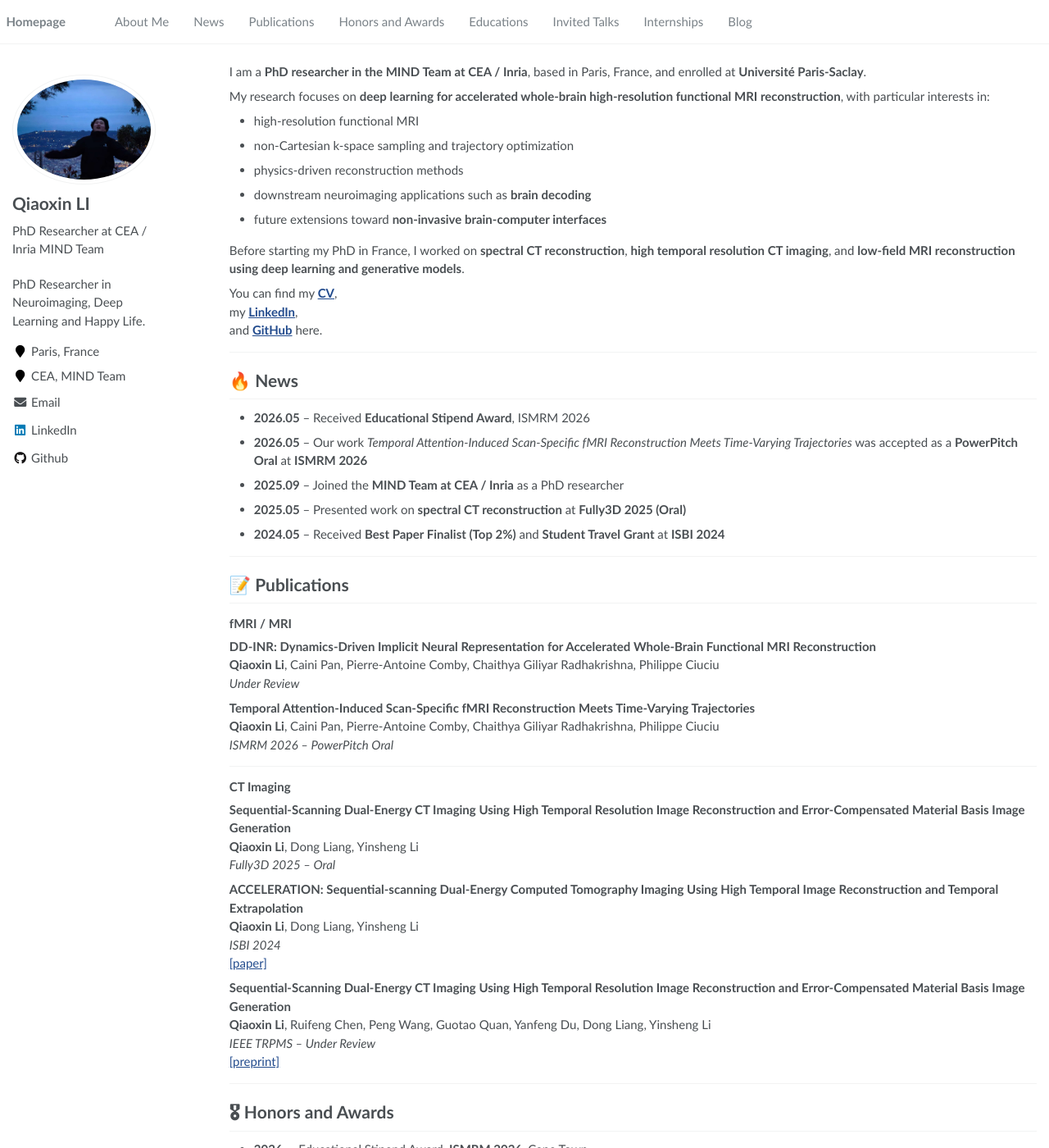
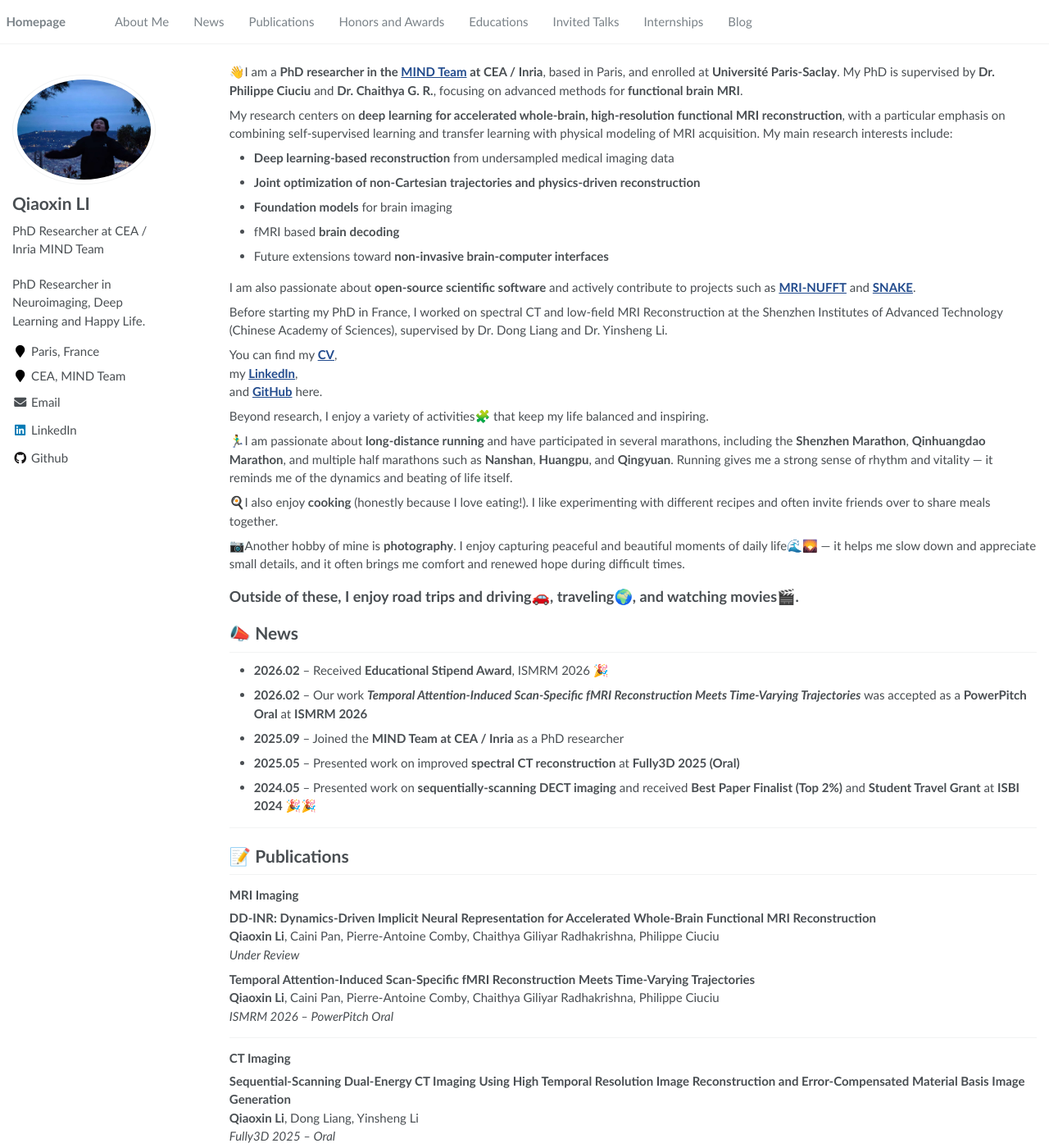
Before and after one commit to Chennono/chennono.github.io, a Jekyll site: the page built from _pages/about.md, in a window 1280 px wide and 1400 px high. Shown: the whole window at 82% size. Built offline with Jekyll 4.4.1, drawn with Linux system fonts in a browser that asks for light colours; some of the changed text lies outside the part shown.

Commit message:
Refine homepage

```diff
--- a/_pages/about.md
+++ b/_pages/about.md
@@ -10,37 +10,48 @@ redirect_from:
 
 <span class='anchor' id='about-me'></span>
 
-I am a **PhD researcher in the MIND Team at CEA / Inria**, based in Paris, France, and enrolled at **Université Paris-Saclay**.
+👋I am a **PhD researcher  in the [MIND Team](https://team.inria.fr/mind/) at CEA / Inria**, based in Paris, and enrolled at **Université Paris-Saclay**. My PhD is supervised by **Dr. Philippe Ciuciu** and **Dr. Chaithya G. R.**, focusing on advanced methods for **functional brain MRI**.
 
-My research focuses on **deep learning for accelerated whole-brain high-resolution functional MRI reconstruction**, with particular interests in:
+My research centers on **deep learning for accelerated whole-brain, high-resolution functional MRI reconstruction**, with a particular emphasis on combining self-supervised learning and transfer learning with physical modeling of MRI acquisition. My main research interests include:
 
-- high-resolution functional MRI
-- non-Cartesian k-space sampling and trajectory optimization
-- physics-driven reconstruction methods
-- downstream neuroimaging applications such as **brain decoding**
-- future extensions toward **non-invasive brain-computer interfaces**
+- **Deep learning-based reconstruction** from undersampled medical imaging data
+- **Joint optimization of non-Cartesian trajectories and physics-driven reconstruction**
+- **Foundation models** for brain imaging
+- fMRI based **brain decoding**
+- Future extensions toward **non-invasive brain-computer interfaces**
 
-Before starting my PhD in France, I worked on **spectral CT reconstruction**, **high temporal resolution CT imaging**, and **low-field MRI reconstruction using deep learning and generative models**.
+I am also passionate about **open-source scientific software** and actively contribute to projects such as **[MRI-NUFFT](https://github.com/mind-inria/mri-nufft)** and **[SNAKE](https://github.com/mind-inria/snake-fmri)**.
+
+Before starting my PhD in France, I worked on spectral CT and low-field MRI Reconstruction at the Shenzhen Institutes of Advanced Technology (Chinese Academy of Sciences), supervised by Dr. Dong Liang and Dr. Yinsheng Li.
 
 You can find my **[CV](/files/CV-Qiaoxin.pdf)**,
 my **[LinkedIn](https://www.linkedin.com/in/qiaoxin-li-37a177310/)**,
 and **[GitHub](https://github.com/joosenli)** here.
 
+Beyond research, I enjoy a variety of activities🧩 that keep my life balanced and inspiring.
+
+🏃‍♂️I am passionate about **long-distance running** and have participated in several marathons, including the **Shenzhen Marathon**, **Qinhuangdao Marathon**, and multiple half marathons such as **Nanshan**, **Huangpu**, and **Qingyuan**. Running gives me a strong sense of rhythm and vitality — it reminds me of the dynamics and beating of life itself.
+
+🍳I also enjoy **cooking** (honestly because I love eating!). I like experimenting with different recipes and often invite friends over to share meals together.
+
+📷Another hobby of mine is **photography**. I enjoy capturing peaceful and beautiful moments of daily life🌊🌄 — it helps me slow down and appreciate small details, and it often brings me comfort and renewed hope during difficult times.
+
+Outside of these, I enjoy **road trips and driving**🚗, **traveling**🌍, and watching **movies**🎬.
 ---
 
-# 🔥 News
+# 📣 News
 
-- **2026.05** – Received **Educational Stipend Award**, ISMRM 2026
-- **2026.05** – Our work *Temporal Attention-Induced Scan-Specific fMRI Reconstruction Meets Time-Varying Trajectories* was accepted as a **PowerPitch Oral** at **ISMRM 2026**
+- **2026.02** – Received **Educational Stipend Award**, ISMRM 2026  🎉
+- **2026.02** – Our work ***Temporal Attention-Induced Scan-Specific fMRI Reconstruction Meets Time-Varying Trajectories*** was accepted as a **PowerPitch Oral** at **ISMRM 2026**
 - **2025.09** – Joined the **MIND Team at CEA / Inria** as a PhD researcher
-- **2025.05** – Presented work on **spectral CT reconstruction** at **Fully3D 2025 (Oral)**
-- **2024.05** – Received **Best Paper Finalist (Top 2%)** and **Student Travel Grant** at **ISBI 2024**
+- **2025.05** – Presented work on improved **spectral CT reconstruction** at **Fully3D 2025 (Oral)**
+- **2024.05** – Presented work on **sequentially-scanning DECT imaging** and received **Best Paper Finalist (Top 2%)** and **Student Travel Grant** at **ISBI 2024**  🎉🎉
 
 ---
 
 # 📝 Publications
 
-### fMRI / MRI
+### MRI Imaging
 
 **DD-INR: Dynamics-Driven Implicit Neural Representation for Accelerated Whole-Brain Functional MRI Reconstruction**
 **Qiaoxin Li**, Caini Pan, Pierre-Antoine Comby, Chaithya Giliyar Radhakrishna, Philippe Ciuciu
@@ -94,7 +105,7 @@ Thesis:
 
 **M.Eng in Computer Science**
 University of Chinese Academy of Sciences
-Shenzhen Institutes of Advanced Technology
+Shenzhen Institutes of Advanced Technology, Chinese Academy of Sciences
 *2022 – 2025*
 
 Thesis:
@@ -113,35 +124,20 @@ Thesis:
 
 # 💬 Invited Talks
 
-(To be updated)
+(To be Invited🌱)
 
 ---
 
 # 💻 Internships
 
-**NeuroSpin, CEA**
+<!-- **NeuroSpin, CEA**
 *2023.09 – 2024.12*
 
 Ultra-High-Field High-Resolution Whole-Brain fMRI Reconstruction
 Worked on reconstruction of **11.7T high-resolution fMRI data**.
 
----
-
-**Paul C. Lauterbur Research Center for Biomedical Imaging**
-Shenzhen Institutes of Advanced Technology
-*2023.09 – 2024.12*
-
-Low-field MRI reconstruction using **score-based generative models**.
-
----
-
-**Medical AI Center**
-Shenzhen Institutes of Advanced Technology
-*2023.02 – 2025.08*
-
-Spectral CT reconstruction for sequentially scanned **dual-energy CT systems**.
-
----
+--- -->
+(To be Done🌱)
 
 <span class='anchor' id='blog'></span>
 
@@ -149,9 +145,9 @@ Spectral CT reconstruction for sequentially scanned **dual-energy CT systems**.
 
 I occasionally write about:
 
-- MRI reconstruction
-- neuroimaging
-- research workflow
-- deep learning in medical imaging
+- 🧠deep learning in medical imaging
+- 📷 Photography
+- 🍳 Cooking
+- ✈️ Travel
 
 Posts will appear here soon.
```
Also changed, not shown: other parts of _pages/about.md (+1 -1 lines).
